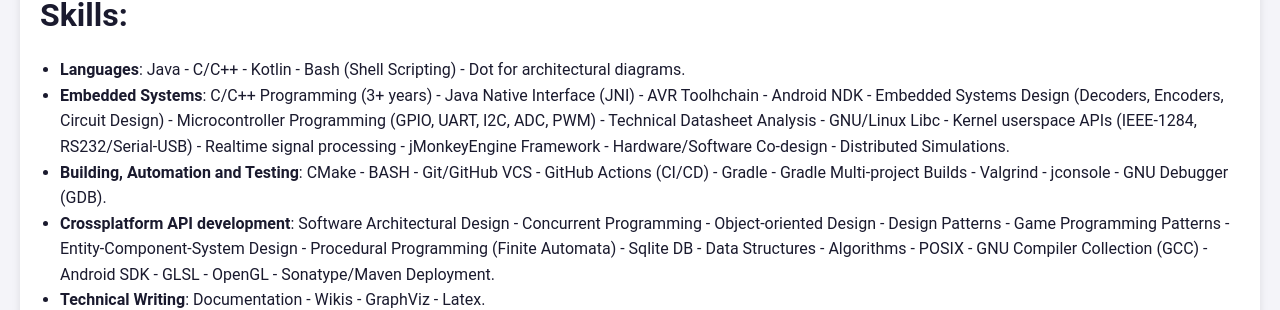
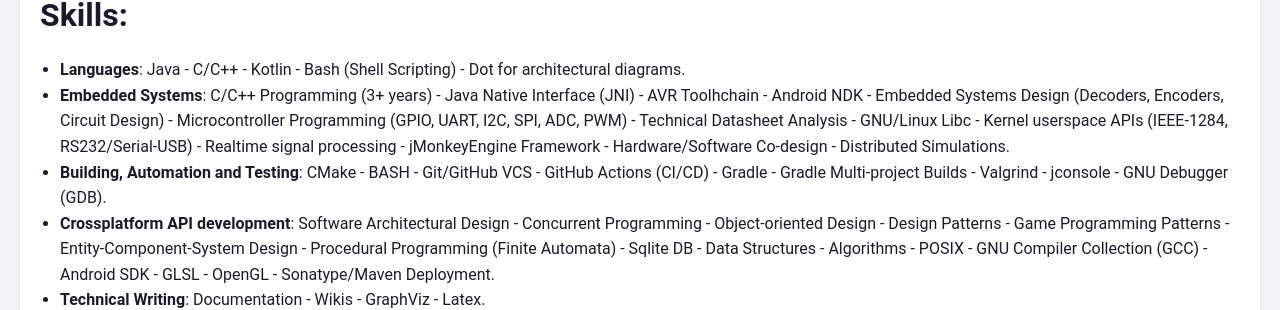
Before and after one commit to pavly-gerges/pavly-gerges, a Jekyll site: the page built from resume/index.md, in a window 1280 px wide and 900 px high, scrolled down 343 px. Shown: the part 174-484 px from the top of the window. Built offline with Jekyll 4.4.1, drawn with Linux system fonts in a browser that asks for light colours; our own code applies the rules of GitHub Pages for plain Markdown files.

Commit message:
Update index.md

```diff
--- a/resume/index.md
+++ b/resume/index.md
@@ -3,7 +3,7 @@ A Self-taught engineer with a strong background in embedded systems, microcontro
 
 # Skills:
 - **Languages**: Java - C/C++ - Kotlin - Bash (Shell Scripting) - Dot for architectural diagrams.
-- **Embedded Systems**: C/C++ Programming (3+ years) - Java Native Interface (JNI) - AVR Toolhchain - Android NDK - Embedded Systems Design (Decoders, Encoders, Circuit Design) - Microcontroller Programming (GPIO, UART, I2C, ADC, PWM) - Technical Datasheet Analysis - GNU/Linux Libc - Kernel userspace APIs (IEEE-1284, RS232/Serial-USB) - Realtime signal processing - jMonkeyEngine Framework - Hardware/Software Co-design - Distributed Simulations.
+- **Embedded Systems**: C/C++ Programming (3+ years) - Java Native Interface (JNI) - AVR Toolhchain - Android NDK - Embedded Systems Design (Decoders, Encoders, Circuit Design) - Microcontroller Programming (GPIO, UART, I2C, SPI, ADC, PWM) - Technical Datasheet Analysis - GNU/Linux Libc - Kernel userspace APIs (IEEE-1284, RS232/Serial-USB) - Realtime signal processing - jMonkeyEngine Framework - Hardware/Software Co-design - Distributed Simulations.
 - **Building, Automation and Testing**: CMake - BASH - Git/GitHub VCS - GitHub Actions (CI/CD) - Gradle - Gradle Multi-project Builds - Valgrind - jconsole - GNU Debugger (GDB).
 - **Crossplatform API development**: Software Architectural Design - Concurrent Programming - Object-oriented Design - Design Patterns - Game Programming Patterns - Entity-Component-System Design - Procedural Programming (Finite Automata) - Sqlite DB - Data Structures - Algorithms - POSIX - GNU Compiler Collection (GCC) - Android SDK - GLSL - OpenGL - Sonatype/Maven Deployment.
 - **Technical Writing**: Documentation - Wikis - GraphViz - Latex.
```
